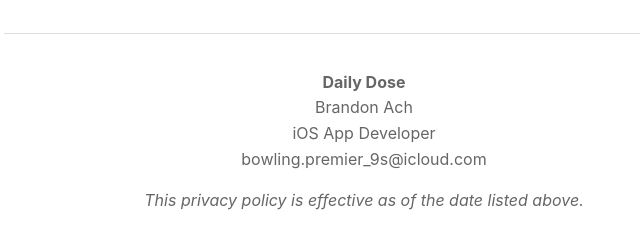
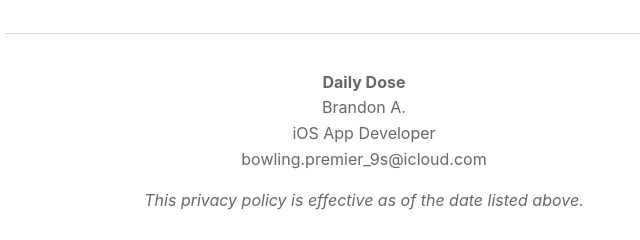
Before and after one commit to bachu20/ios-privacy-policies, a plain HTML site: page index.html in a window 1280 px wide. Shown: the part 4192-4432 px from the top of the page, 276-916 px from the left. Drawn offline with Linux system fonts and the light colour scheme.

```diff
--- a/index.html
+++ b/index.html
@@ -209,7 +209,7 @@
 
         <div class="footer">
             <p><strong>Daily Dose</strong><br>
-            Brandon Ach<br>
+            Brandon A.<br>
             iOS App Developer<br>
             bowling.premier_9s@icloud.com</p>
             <p><em>This privacy policy is effective as of the date listed above.</em></p>
```
Also changed, not shown: privacy-policy.html (+1 -1 lines), 2 other files.
